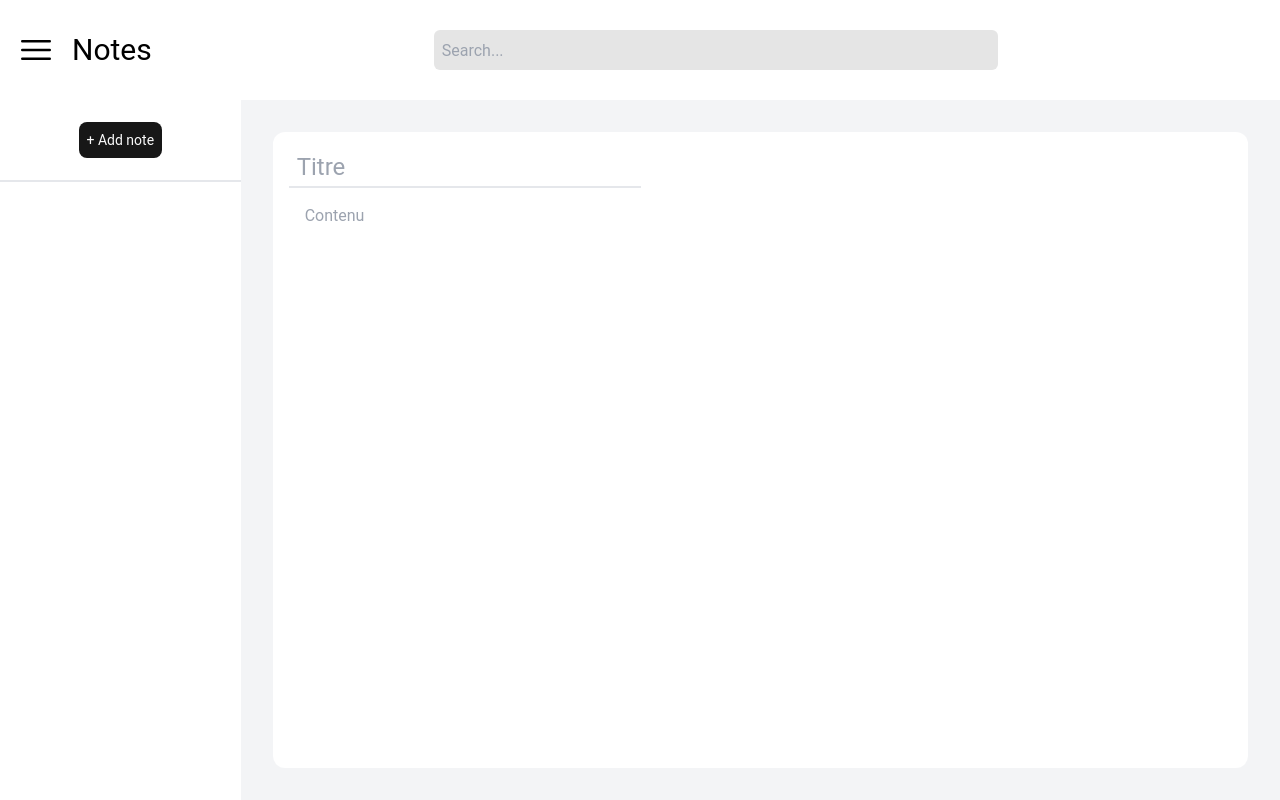
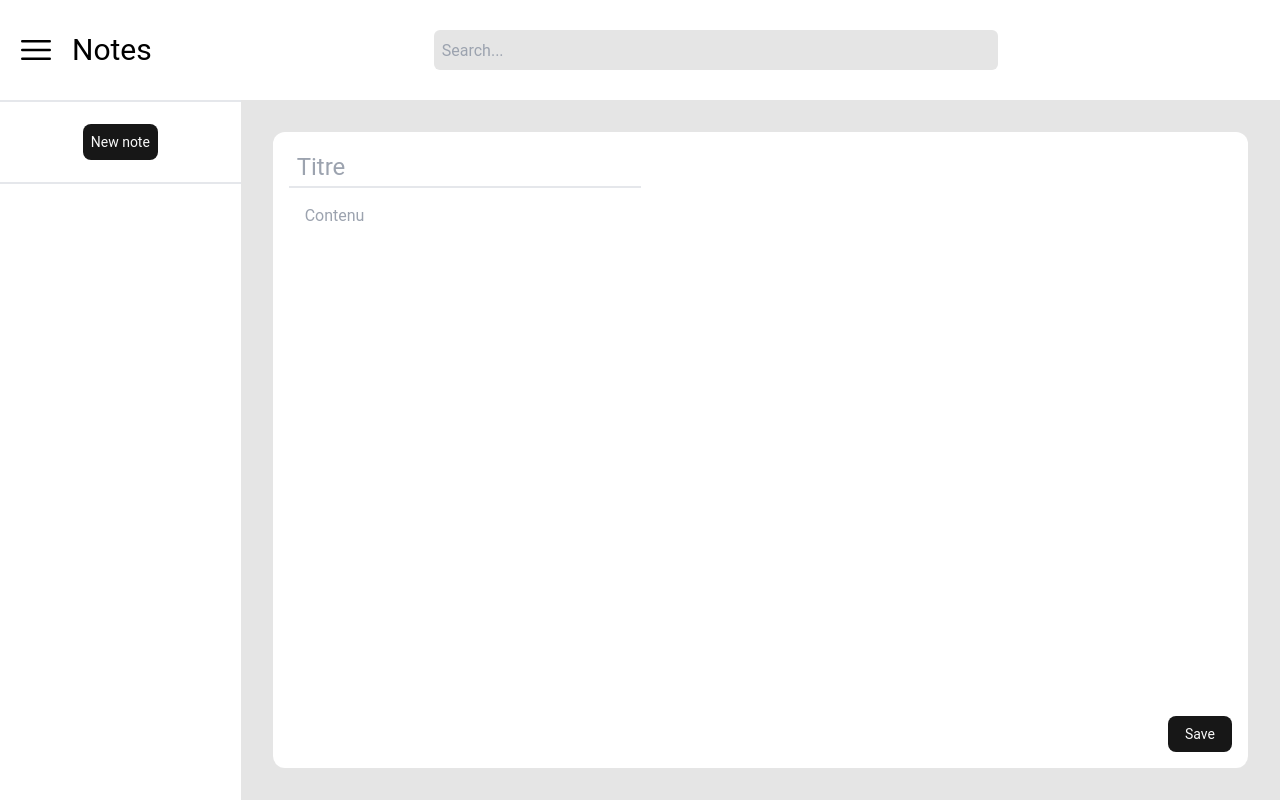
Before and after one commit to Apoll0nsLyre/react-project, a React (Vite) app: page / in a window 1280 px wide. Built offline with nearby package versions, Linux system fonts and the light colour scheme.

Commit message:
edit and save note works

```diff
--- a/package.json
+++ b/package.json
@@ -11,7 +11,8 @@
   },
   "dependencies": {
     "react": "^18.3.1",
-    "react-dom": "^18.3.1"
+    "react-dom": "^18.3.1",
+    "uuidv4": "^6.2.13"
   },
   "devDependencies": {
     "@eslint/js": "^9.9.0",
--- a/src/App.jsx
+++ b/src/App.jsx
@@ -1,7 +1,8 @@
-import { useState } from 'react'
+import { useState, useEffect } from 'react'
 import reactLogo from './assets/react.svg'
 import viteLogo from '/vite.svg'
 import { setLocalStorageItem, getLocalStorageItem } from './data/data.jsx';
+import { v4 as uuidv4 } from 'uuid';
 import './App.css'
 
 
@@ -35,14 +36,124 @@ function SearchBar(){
   )
 }
 
-function App() {
-  const [notes, setNotes] = useState(() => getLocalStorageItem('notes') || []);
-  const [currentNote, setCurrentNote] = useState({
+export default function App() {
+
+  // Notes state and functions to add and remove notes
+  const [notes, setNotes] = useState(() => {
+    if (localStorage.getItem('notes')) {
+      return JSON.parse(localStorage.getItem('notes'));
+    } else {
+      return [];
+    }
+  });
+
+  const [currentNote, setCurrentNote] = useState(
+    {
+      title: '',
+      content: '',
+      date: '',
+      key: ''
+    }
+  );
+  const [clicked, setClicked] = useState(false);
+
+  const handleAddNote=(note) => {
+    setNotes([...notes, note]);
+
+  }
+
+const onChangeNote = (e) => {
+  const { name, value } = e.target;
+  setCurrentNote({
+    title : name === 'title' ? value : currentNote.title,
+    content : name === 'content' ? value : currentNote.content,
+    date : new Date().toLocaleString(),
+    key : currentNote.key === '' ? uuidv4() : currentNote.key
+  });
+}
+
+// (this is the function copied from the other note App)
+const addNote = (e) => {
+  e.preventDefault();
+  const form = e.target;
+  const formData = new FormData(form);
+  const date = new Date().toLocaleString();
+  const title = formData.get('title') ? formData.get('title') : date;
+  const content = formData.get('content');
+  const key = currentNote.key ? currentNote.key : uuidv4();
+  if (!title & !content ) {
+    return;
+  } else if (title === '') {
+    const title =`Note of ${date}`;
+    handleAddNote({
+      title,
+      content,
+      key,
+      date
+    });
+  } else if (clicked) {
+    const newNotes = notes.map((note) => {
+      if (note.key === currentNote.key) {
+        note.title = title ;
+        note.content = content;
+        note.date = date;
+        console.log(note);
+        return note;
+      } else {
+        return note;
+      }
+    }
+    );
+    setNotes(newNotes);
+  }else {
+    handleAddNote({
+      title,
+      content,
+      key,
+      date
+    });
+  }
+  form.reset();
+  setCurrentNote({
     title: '',
     content: '',
     key: '',
     date: ''
   });
+};
+  // Notes clicked state
+  const clickedNote = (e) => {
+    e.preventDefault();
+    const noteClicked = e ? e.target.id : '';
+    const note = notes.find((note) => note.key === noteClicked);
+    const title = note ? note.title : '';
+    const content = note ? note.content : '';
+    const key = note ? note.key : '';
+    const date = note ? note.date : '';
+    if (note) {
+      setCurrentNote({
+        title,
+        content,
+        key,
+        date
+      });
+      setClicked(true);
+    }
+  };
+
+    useEffect(() => {
+      console.log(notes, "get");
+      const data = JSON.parse(localStorage.getItem('notes'));
+      if (data) {
+        setNotes(data);
+      }
+    },[]);
+
+    useEffect(() => {
+      console.log(notes, "set");
+      window.localStorage.setItem('notes', JSON.stringify(notes));
+    },[notes]);
+
   return (
     <div className='flex flex-col min-h-screen'>
       <header className='flex h-[100px] bg-background w-full m-auto'>
@@ -52,29 +163,38 @@ function App() {
           <SearchBar/>
         </div>
       </header>
-      <div className='flex flex-1 bg- w-full h-full'>
+      <div className='flex flex-1 bg-border w-full h-full'>
 
-        <div className='bg-background w-[300px] '>
+        <div className='bg-background w-[300px] border-t-2'>
             <div className='flex justify-center items-center h-20'>
-              <button className='bg-primary text-primary-foreground p-2 rounded-lg text-sm '>+ Add note</button>
+              <button className='bg-primary text-primary-foreground p-2 rounded-lg text-sm '>New note</button>
             </div>
             <div className='border-t-2'>
               {notes.map((note) => (
-                <div key={note.key} className='flex flex-col p-4 border-b-2 border-border cursor-pointer'>
-                  <h2 className='text-xl'>{note.title}</h2>
+                <div id={note.key} key={note.key} className='flex flex-row p-4 border-b-2 border-border cursor-pointer w-full' onClick={clickedNote}>
+                  <h2 id={note.key} className='text-xl w-full overflow-hidden'>{note.title}</h2>
+                  <div id={note.key} className='flex justify-end'>
+                    <svg id={note.key} xmlns="http://www.w3.org/2000/svg" viewBox="0 0 24 24" fill="currentColor" className="size-6 text-destructive w-full">
+                      <path id={note.key} fillRule="evenodd" d="M12 2.25c-5.385 0-9.75 4.365-9.75 9.75s4.365 9.75 9.75 9.75 9.75-4.365 9.75-9.75S17.385 2.25 12 2.25Zm3 10.5a.75.75 0 0 0 0-1.5H9a.75.75 0 0 0 0 1.5h6Z" clipRule="evenodd" />
+                    </svg>
+                  </div>
+
                 </div>
               ))}
             </div>
         </div>
-        <div className='p-8 w-full '>
-          <form className=' h-full flex flex-col bg-card p-4 rounded-xl'>
-            <input type='text' name='title' className=' w-fit h-10  p-2 text-2xl border-b-2' placeholder='Titre'/>
-            <textarea className=' flex-1 w-full rounded-md p-4 resize-none' placeholder='Contenu'/>
+        <div className='p-8 w-full ' onChange={onChangeNote}>
+          <form id='note' className=' h-full flex flex-col bg-card p-4 rounded-xl' onSubmit={addNote}>
+            <input id='title' type='text' name='title' className=' w-fit h-10  p-2 text-2xl border-b-2' placeholder='Titre' defaultValue={currentNote ? currentNote.title :'' } />
+            <textarea id='content' name="content" className=' flex-1 w-full rounded-md p-4 resize-none' placeholder='Contenu' defaultValue={currentNote ? currentNote.content :'' }/>
+            <div className='flex justify-end'>
+              <button type='submit' className='w-16 bg-primary text-primary-foreground p-2 mt-2 rounded-lg text-sm '>Save</button>
+            </div>
+
           </form>
         </div>
       </div>
     </div>
   )
 }
-
-export default App;
+;
--- a/src/data/data.jsx
+++ b/src/data/data.jsx
@@ -11,10 +11,8 @@ export const setLocalStorageItem = (key, value) => {
 
 export const getLocalStorageItem = (key) => {
     try {
-        const item = localStorage.getItem(key);
-        return item ? JSON.parse(item) : null;
+        return JSON.parse(localStorage.getItem(key));
     } catch (error) {
         console.error('Error getting localStorage item:', error);
-        return null;
     }
 };
```
Also changed, not shown: 1 other file (tests, documents, lock files or other folders).
